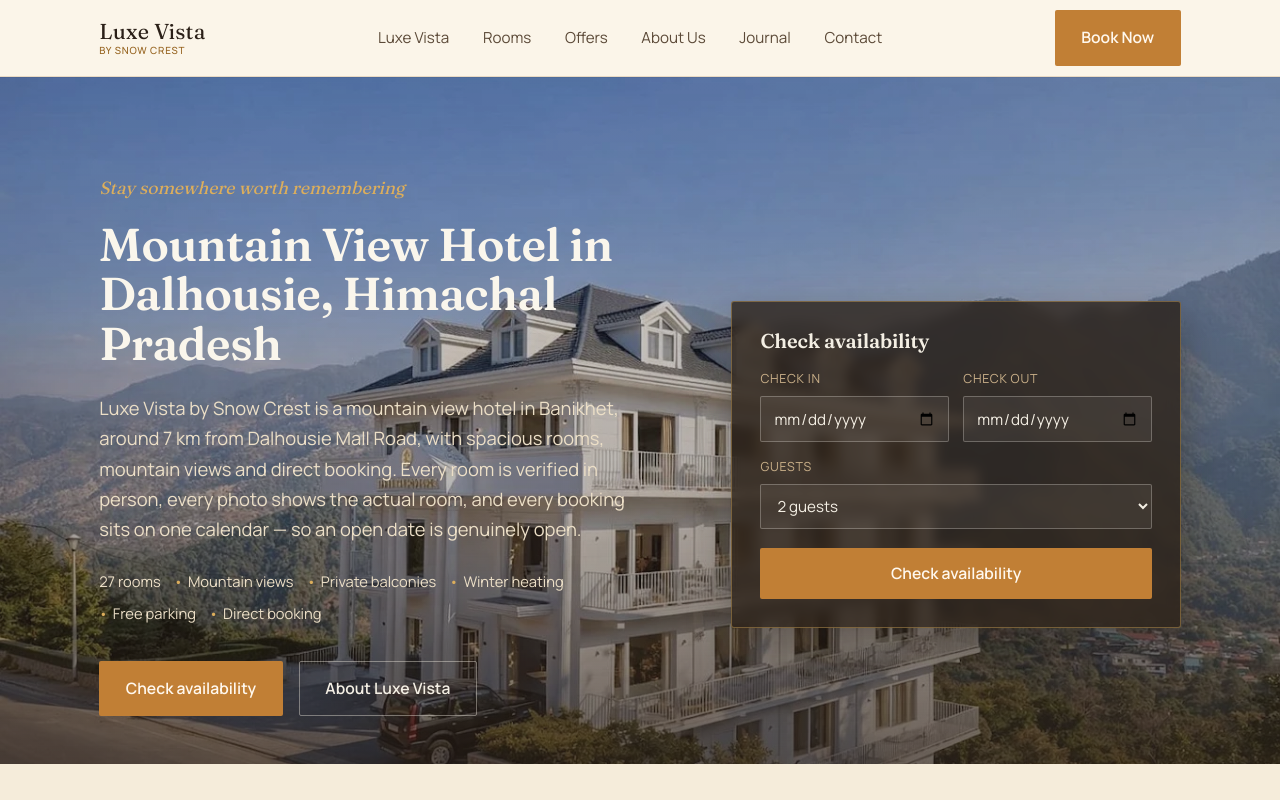
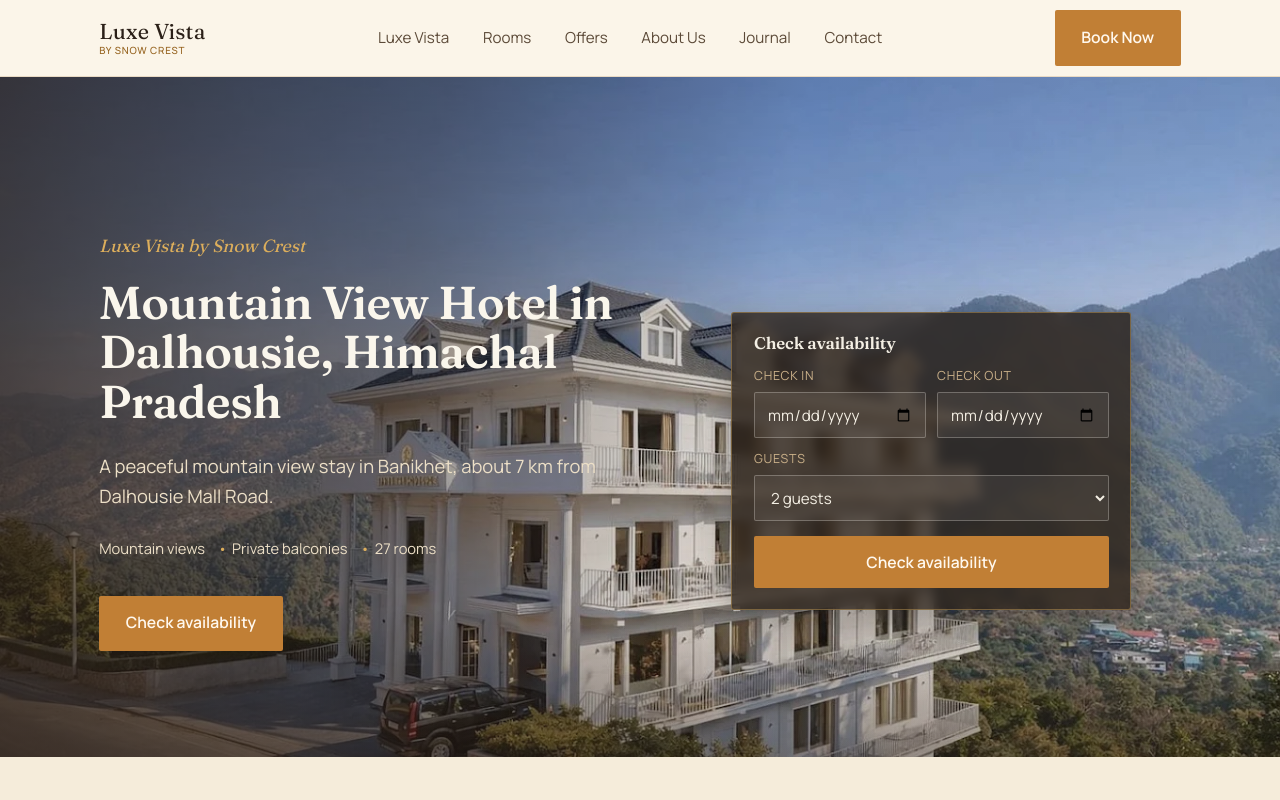
Before and after one commit to harvinder2414-stack/snowcrest-nextjs, a Next.js app: page / in a window 1280 px wide. Shown: the top 800 px of the page. Built offline with nearby package versions, Linux system fonts and the light colour scheme.

Commit message:
hero page

```diff
--- a/app/globals.css
+++ b/app/globals.css
@@ -358,10 +358,12 @@ p {
 }
 
 .hero--photo {
-  background-image: linear-gradient(180deg, rgba(43, 32, 24, 0.18) 0%, rgba(43, 32, 24, 0.32) 60%, rgba(43, 32, 24, 0.7) 100%),
+  background-image: linear-gradient(100deg, rgba(43, 32, 24, 0.78) 0%, rgba(43, 32, 24, 0.5) 32%, rgba(43, 32, 24, 0.1) 58%, rgba(43, 32, 24, 0.02) 100%),
+    linear-gradient(180deg, rgba(43, 32, 24, 0) 78%, rgba(43, 32, 24, 0.45) 100%),
     url("/images/hotel-exterior.webp");
-  background-size: cover;
-  background-position: center 38%;
+  background-size: cover, cover, cover;
+  background-position: left top, center 38%, center 38%;
+  background-repeat: no-repeat, no-repeat, no-repeat;
 }
 
 .hero-grid {
@@ -456,29 +458,29 @@ p {
   background: rgba(43, 32, 24, 0.78);
   border: 1px solid rgba(220, 174, 92, 0.4);
   backdrop-filter: blur(6px);
-  padding: 1.75rem;
+  padding: 1.35rem;
   border-radius: 3px;
-  max-width: 30rem;
+  max-width: 25rem;
   box-shadow: 0 18px 40px rgba(20, 14, 8, 0.35);
 }
 
 .booking-widget h2 {
-  font-size: 1.25rem;
+  font-size: 1.05rem;
   color: #f4efe4;
-  margin-bottom: 1.1rem;
+  margin-bottom: 0.85rem;
 }
 
 .booking-row {
   display: grid;
   grid-template-columns: 1fr 1fr;
-  gap: 0.9rem;
+  gap: 0.7rem;
 }
 
 .field {
   display: flex;
   flex-direction: column;
-  gap: 0.4rem;
-  margin-bottom: 0.9rem;
+  gap: 0.35rem;
+  margin-bottom: 0.7rem;
 }
 
 .field label {
--- a/app/page.js
+++ b/app/page.js
@@ -21,30 +21,20 @@ export default function HomePage() {
         <div className="container">
           <div className="hero-grid">
             <div>
-              <p className="hero-eyebrow">Stay somewhere worth remembering</p>
+              <p className="hero-eyebrow">Luxe Vista by Snow Crest</p>
               <h1>Mountain View Hotel in Dalhousie, Himachal Pradesh</h1>
               <p className="hero-sub">
-                Luxe Vista by Snow Crest is a mountain view hotel in
-                Banikhet, around 7 km from Dalhousie Mall Road, with
-                spacious rooms, mountain views and direct booking. Every
-                room is verified in person, every photo shows the actual
-                room, and every booking sits on one calendar — so an open
-                date is genuinely open.
+                A peaceful mountain view stay in Banikhet, about 7 km from
+                Dalhousie Mall Road.
               </p>
               <ul className="hero-highlights">
-                <li>27 rooms</li>
                 <li>Mountain views</li>
                 <li>Private balconies</li>
-                <li>Winter heating</li>
-                <li>Free parking</li>
-                <li>Direct booking</li>
+                <li>27 rooms</li>
               </ul>
               <div className="hero-actions">
                 <Link href="/rooms" className="btn btn--copper">
                   Check availability
-                </Link>
-                <Link href="/luxe-vista" className="btn btn--outline-night">
-                  About Luxe Vista
                 </Link>
               </div>
             </div>
@@ -89,6 +79,11 @@ export default function HomePage() {
                   <strong>~7km</strong>
                   <span>From Dalhousie Mall Road</span>
                 </div>
+              </div>
+              <div className="hero-actions" style={{ marginTop: "1.75rem" }}>
+                <Link href="/luxe-vista" className="text-link">
+                  About Luxe Vista →
+                </Link>
               </div>
             </div>
             <div className="split-art">
```
